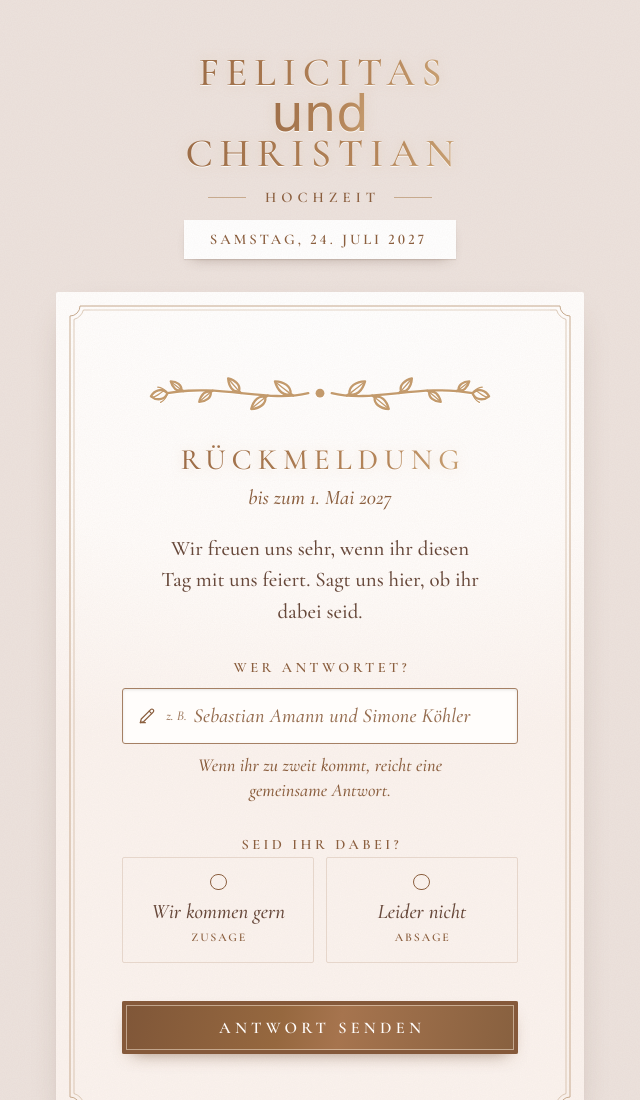
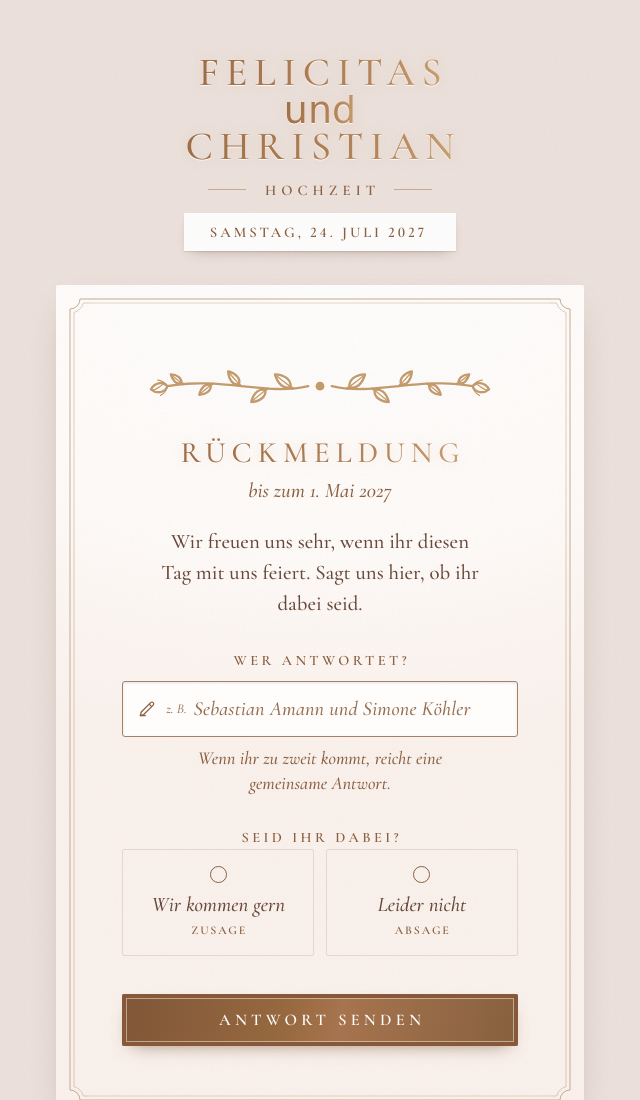
Before and after one commit to feli-christian-hochzeit/hochzeit, a plain HTML site: page index.html in a window 1280 px wide. Shown: the top 1100 px of the page, without its empty margins (320-960 px from the left). Drawn offline with nearby package versions, Linux system fonts and the light colour scheme; a web font is replaced by a local one.

Commit message:
Add files via upload

```diff
--- a/index.html
+++ b/index.html
@@ -109,11 +109,11 @@ p { margin: 0; }
   z-index: 1;
   font-family: var(--f-script);
   font-weight: 400;
-  font-size: 1.28em;
-  line-height: .8;
+  font-size: .95em;
+  line-height: .85;
   letter-spacing: 0;
   text-transform: none;
-  margin-block: .02em -.02em;
+  margin-block: .04em 0;
   padding-inline: .12em;
 }
 .anlass {
```
